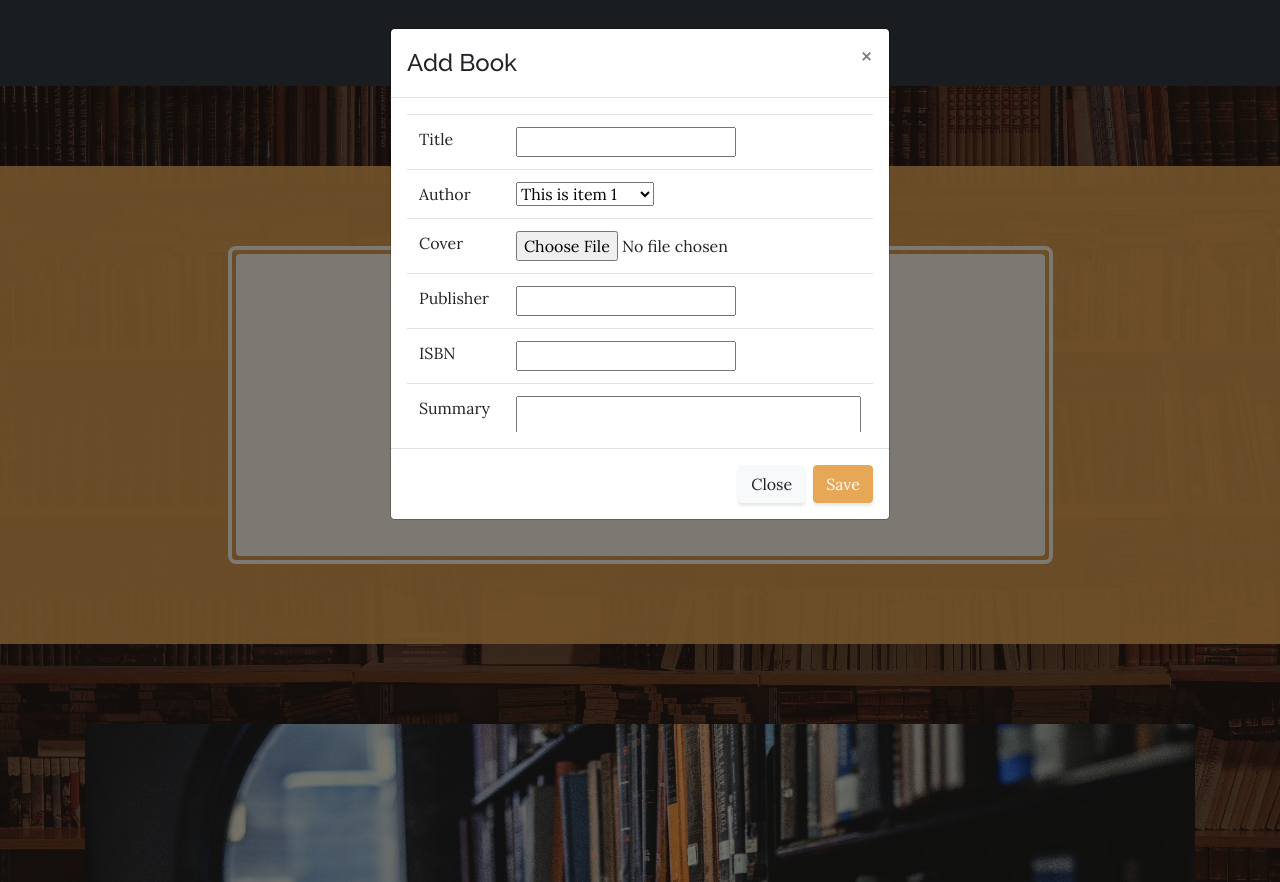
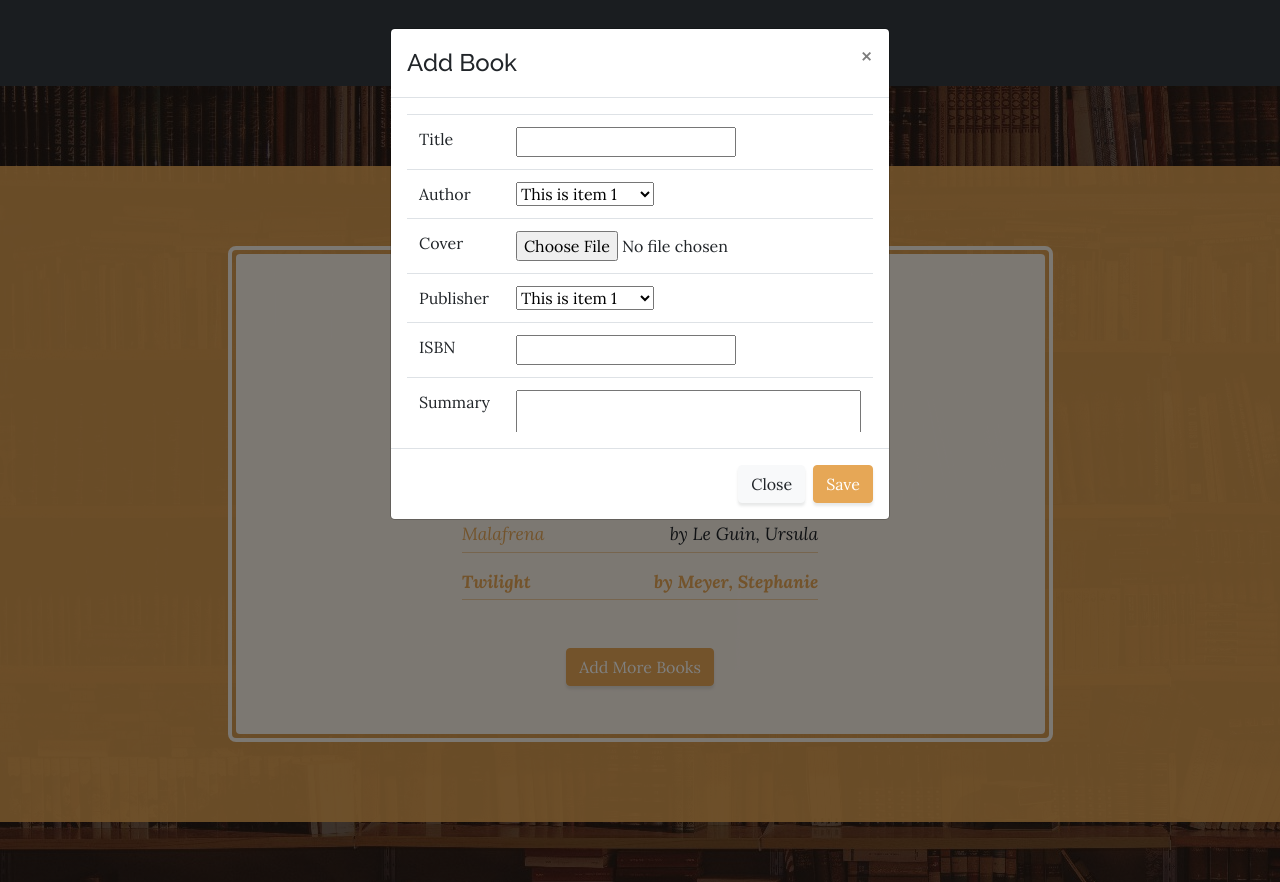
Before and after one commit to carlosngo/library-system, a Django app: page /catalog/books/ in a window 1280 px wide, after a click on "Add More Books". Run offline with Django 3.2, Linux system fonts and the light colour scheme; data comes from the database, SQL or seed files in the repository; data that the repository does not hold is empty; parts of the project's set-up code (start-up, migrations or seed data) failed here and were passed over; some libraries are stand-ins or nearby versions.

Commit message:
Authors and Books list. No A/B Details yet

```diff
--- a/librarysystem/catalog/models.py
+++ b/librarysystem/catalog/models.py
@@ -33,7 +33,7 @@
     id = models.UUIDField(primary_key=True, default=uuid.uuid4, help_text='Unique ID for this particular book across whole library')
     isbn = models.CharField('ISBN', max_length=13, default='0000000000000', help_text='13 Character <a href="https://www.isbn-international.org/content/what-isbn">ISBN number</a>')
     name = models.CharField('Name', max_length=200)
-    summary = models.TextField('Review', max_length=1000, help_text='Enter a brief summary of the book')
+    summary = models.TextField('Review', max_length=1000, help_text='Enter a brief summary of the book', null=True, blank=True)
     author = models.ForeignKey('Author', on_delete=models.SET_NULL, null=True)
     publisher = models.ForeignKey('Publisher', on_delete=models.SET_NULL, null=True)
     publish_date=models.DateField('Date Published', null=True, blank=True)
--- a/librarysystem/catalog/templates/base_generic.html
+++ b/librarysystem/catalog/templates/base_generic.html
@@ -27,9 +27,9 @@
                   class="collapse navbar-collapse" id="navbarResponsive">
                   <ul class="nav navbar-nav mx-auto">
                       <li class="nav-item" role="presentation"><a class="nav-link" href="{% url 'index' %}">Home</a></li>
-                      <li class="nav-item" role="presentation"><a class="nav-link" href="{% url 'book-list' %}">Books</a></li>
-                      <li class="nav-item" role="presentation"><a class="nav-link" href="#">Authors</a></li>
-                      <li class="nav-item" role="presentation"><a class="nav-link" href="#">Account</a></li>
+                      <li class="nav-item" role="presentation"><a class="nav-link" href="{% url 'books' %}">Books</a></li>
+                      <li class="nav-item" role="presentation"><a class="nav-link" href="{% url 'authors' %}">Authors</a></li>
+                      <li class="nav-item" role="presentation"><a class="nav-link" href="{% url 'index' %}">Account</a></li>
                   </ul>
           </div>
           </div>
--- a/librarysystem/catalog/templates/books.html
+++ b/librarysystem/catalog/templates/books.html
@@ -19,10 +19,10 @@
             <div
                 class="collapse navbar-collapse" id="navbarResponsive">
                 <ul class="nav navbar-nav mx-auto">
-                    <li class="nav-item" role="presentation"><a class="nav-link" href="index.html">Home</a></li>
-                    <li class="nav-item" role="presentation"><a class="nav-link" href="Books.html">Books</a></li>
-                    <li class="nav-item" role="presentation"><a class="nav-link" href="Authors.html">Authors</a></li>
-                    <li class="nav-item" role="presentation"><a class="nav-link" href="Account.html">Account</a></li>
+                    <li class="nav-item" role="presentation"><a class="nav-link" href="{% url 'index' %}">Home</a></li>
+                    <li class="nav-item" role="presentation"><a class="nav-link" href="{% url 'books' %}">Books</a></li>
+                    <li class="nav-item" role="presentation"><a class="nav-link" href="{% url 'authors' %}">Authors</a></li>
+                    <li class="nav-item" role="presentation"><a class="nav-link" href="{% url 'index' %}">Account</a></li>
                 </ul>
         </div>
         </div>
@@ -39,7 +39,7 @@
                         <ul class="list-unstyled mx-auto list-hours mb-5 text-left">
                             {% for book in book_list %}
                             <li class="d-flex list-unstyled-item list-hours-item">
-                                <a href="{{ book.get_absolute_url }}">{{ book.name }}</a> <span class="ml-auto">By ({{book.author}})</span>
+                                <a href="{{ book.get_absolute_url }}">{{ book.name }}</a> <span class="ml-auto">by {{book.author}}</span>
                             </li>
                             {% endfor %}
                         </ul>
@@ -71,24 +71,43 @@
                                     </tr>
                                     <tr>
                                         <td>Author</td>
-                                        <td><select><optgroup label="This is a group"><option value="12" selected="">This is item 1</option><option value="13">This is item 2</option><option value="14">This is item 3</option></optgroup></select></td>
+                                        <td><select><optgroup label="This is a group">
+                                            <option value="12" selected="">This is item 1</option>
+                                            <option value="13">This is item 2</option>
+                                            <option value="14">This is item 3</option></
+                                            optgroup>
+                                        </select></td>
                                     </tr>
+
+                                    <!-- **************PLEASE REMOVE THE PART ENCLOSED********** -->
                                     <tr>
                                         <td>Cover</td>
                                         <td><input type="file"></td>
                                     </tr>
+                                    <!-- **************PLEASE REMOVE THE PART ENCLOSED********** -->
                                     <tr>
                                         <td>Publisher</td>
-                                        <td><input type="text"></td>
+                                        <td>
+                                            <select><optgroup label="This is a group">
+                                                <option value="12" selected="">This is item 1</option>
+                                                <option value="13">This is item 2</option>
+                                                <option value="14">This is item 3</option></
+                                                optgroup>
+                                            </select>
+                                        </td>
                                     </tr>
                                     <tr>
                                         <td>ISBN</td>
                                         <td><input type="text"></td>
                                     </tr>
+                                    <!-- **************PLEASE CHANGE TO REVIEW********** -->
+                                    <!-- **************OR REMOVE THE ENCLOSED PART********** -->
                                     <tr>
                                         <td>Summary</td>
                                         <td><input type="text" class="review-input"></td>
                                     </tr>
+                                    <!-- **************OR REMOVE THE ENCLOSED PART********** -->
+                                    <!-- **************PLEASE CHANGE TO REVIEW********** -->
                                 </tbody>
                             </table>
                         </div>
@@ -102,7 +121,7 @@
         {% if error %}
             <p style="color: red;">Please submit a search term.</p>
         {% endif %}
-        <form name="myform" method="GET" action="{% url 'search' %}">
+        <form name="myform" method="GET" action=".">
             <div class="container"><img class="img-fluid rounded about-heading-img mb-3 mb-lg-0" src="../catalog/static/img/about.jpg">
                 <div class="about-heading-content">
                     <div class="row">
--- a/librarysystem/catalog/templates/index.html
+++ b/librarysystem/catalog/templates/index.html
@@ -12,7 +12,7 @@
                 <p class="mb-3">A digital library, digital repository, or digital collection, is an online database of digital objects that can include text, still images, audio, video, or other digital media formats. Objects can consist of digitized content like
                     print or photographs, as well as originally produced digital content like word processor files or social media posts. In addition to storing content, digital libraries provide means for organizing, searching, and retrieving the
                     content contained in the collection.</p>
-                <div class="mx-auto intro-button"><a class="btn btn-primary d-inline-block mx-auto btn-xl" role="button" href="Books.html">Discover Books Now!</a></div>
+                <div class="mx-auto intro-button"><a class="btn btn-primary d-inline-block mx-auto btn-xl" role="button" href="{% url 'books' %}">Discover Books Now!</a></div>
             </div>
         </div>
     </div>
--- a/librarysystem/librarysystem/urls.py
+++ b/librarysystem/librarysystem/urls.py
@@ -26,6 +26,7 @@
 
 urlpatterns += [
     path('catalog/', include('catalog.urls')),
+    path('templates/', include('catalog.urls')),
     path('accounts/', include('django.contrib.auth.urls')),
 ]
 
--- a/librarysystem/templates/index.html
+++ b/librarysystem/templates/index.html
@@ -22,7 +22,7 @@
                 <ul class="nav navbar-nav mx-auto">
                     <li class="nav-item" role="presentation"><a class="nav-link" href="{% url 'index' %}">Home</a></li>
                     <li class="nav-item" role="presentation"><a class="nav-link" href="{% url 'books' %}">Books</a></li>
-                    <li class="nav-item" role="presentation"><a class="nav-link" href="Authors.html">Authors</a></li>
+                    <li class="nav-item" role="presentation"><a class="nav-link" href="{% url 'authors' %}">Authors</a></li>
                     <li class="nav-item" role="presentation"><a class="nav-link" href="Account.html">Account</a></li>
                 </ul>
         </div>
```
Also changed, not shown: librarysystem/catalog/templates/Author.html (+4 -4 lines), librarysystem/catalog/templates/Authors.html (+26 -12 lines), librarysystem/catalog/migrations/0009_merge_20200506_0210.py (added), librarysystem/catalog/migrations/0010_auto_20200506_0210.py (added), librarysystem/db.sqlite3.
